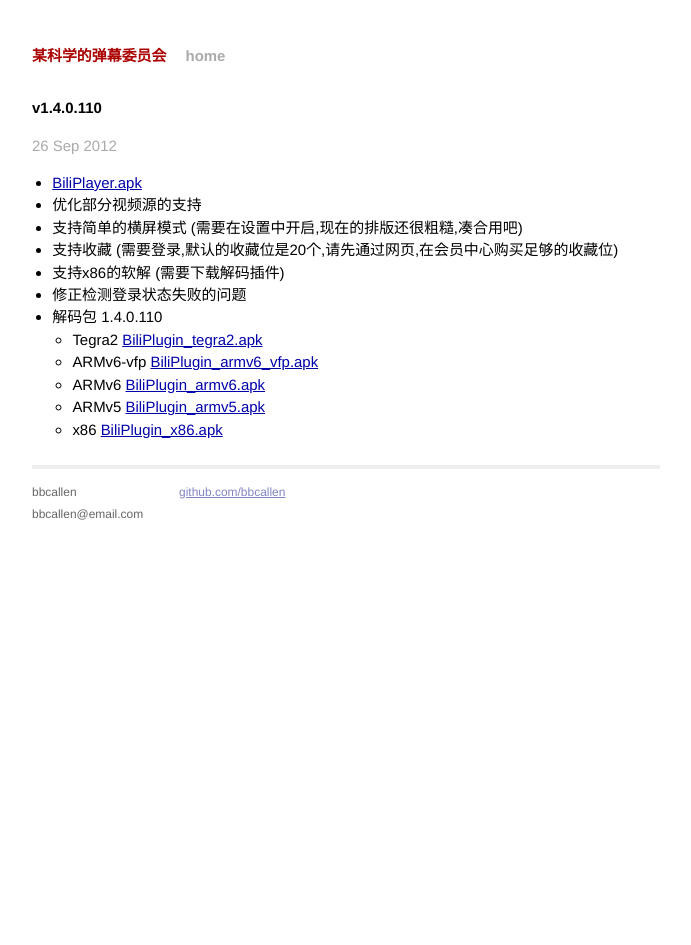
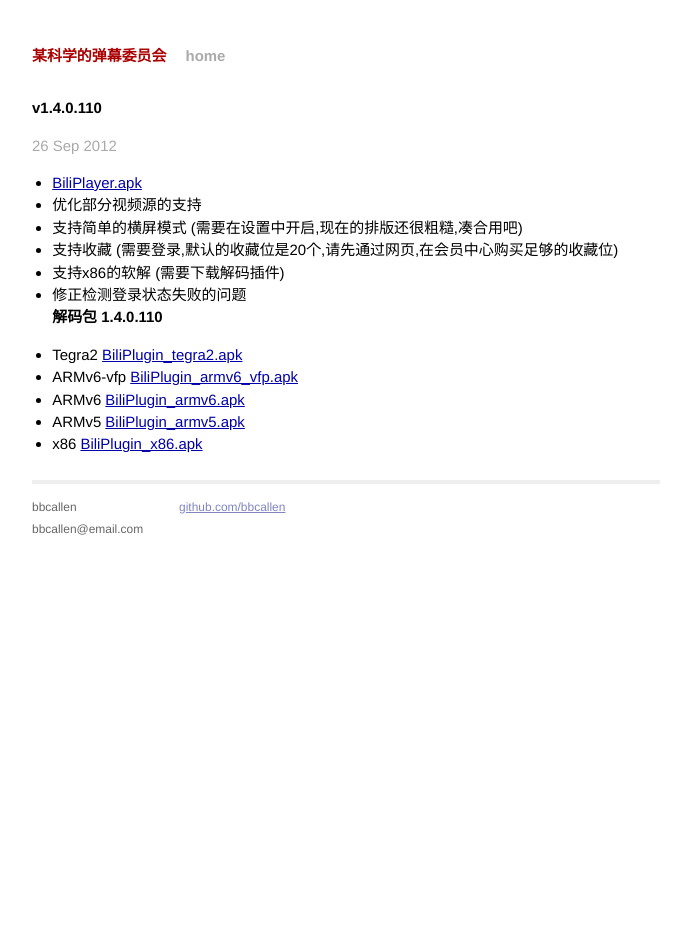
Before and after one commit to gpr321/bbcallen.github.io, a Jekyll site: the page built from _posts/2012-09-26-biliplayer-apk-1-4-0-110.md, in a window 1280 px wide. Shown: the whole page, without its empty margins (294-985 px from the left). Built offline with Jekyll 4.4.1, drawn with Linux system fonts in a browser that asks for light colours; Markdown is read by kramdown in place of the engine named in the settings.

Commit message:
blog: modify biliplyer 1.4.0.110

```diff
--- a/_posts/2012-09-26-biliplayer-apk-1-4-0-110.md
+++ b/_posts/2012-09-26-biliplayer-apk-1-4-0-110.md
@@ -4,15 +4,16 @@
 date: 2012-09-26 00:00:00
 tags: ['apk']
 ---
-- [BiliPlayer.apk]({{ site.my_path.down_biliplayer }}/BiliPlayer_1.4.0.110_master.apk) <br />
-- 优化部分视频源的支持 <br />
-- 支持简单的横屏模式 (需要在设置中开启,现在的排版还很粗糙,凑合用吧) <br />
-- 支持收藏 (需要登录,默认的收藏位是20个,请先通过网页,在会员中心购买足够的收藏位) <br />
-- 支持x86的软解 (需要下载解码插件) <br />
-- 修正检测登录状态失败的问题 <br />
-- 解码包 1.4.0.110 <br />
-  - Tegra2 [BiliPlugin_tegra2.apk]({{ site.my_path.down_biliplayer }}/BiliPlayer_plugin_tegra2_1.4.0.110.apk) <br />
-  - ARMv6-vfp [BiliPlugin_armv6_vfp.apk]({{ site.my_path.down_biliplayer }}/BiliPlayer_plugin_armv6_vfp_1.4.0.110.apk) <br />
-  - ARMv6 [BiliPlugin_armv6.apk]({{ site.my_path.down_biliplayer }}/BiliPlayer_plugin_armv6_1.4.0.110.apk) <br />
-  - ARMv5 [BiliPlugin_armv5.apk]({{ site.my_path.down_biliplayer }}/BiliPlayer_plugin_armv5_1.4.0.110.apk) <br />
-  - x86 [BiliPlugin_x86.apk]({{ site.my_path.down_biliplayer }}/BiliPlayer_plugin_x86_1.4.0.110.apk) <br />
+- [BiliPlayer.apk]({{ site.my_path.down_biliplayer }}/BiliPlayer_1.4.0.110_master.apk)
+- 优化部分视频源的支持
+- 支持简单的横屏模式 (需要在设置中开启,现在的排版还很粗糙,凑合用吧)
+- 支持收藏 (需要登录,默认的收藏位是20个,请先通过网页,在会员中心购买足够的收藏位)
+- 支持x86的软解 (需要下载解码插件)
+- 修正检测登录状态失败的问题
+<br />
+# 解码包 1.4.0.110
+- Tegra2 [BiliPlugin_tegra2.apk]({{ site.my_path.down_biliplayer }}/BiliPlayer_plugin_tegra2_1.4.0.110.apk)
+- ARMv6-vfp [BiliPlugin_armv6_vfp.apk]({{ site.my_path.down_biliplayer }}/BiliPlayer_plugin_armv6_vfp_1.4.0.110.apk)
+- ARMv6 [BiliPlugin_armv6.apk]({{ site.my_path.down_biliplayer }}/BiliPlayer_plugin_armv6_1.4.0.110.apk)
+- ARMv5 [BiliPlugin_armv5.apk]({{ site.my_path.down_biliplayer }}/BiliPlayer_plugin_armv5_1.4.0.110.apk)
+- x86 [BiliPlugin_x86.apk]({{ site.my_path.down_biliplayer }}/BiliPlayer_plugin_x86_1.4.0.110.apk)
```
